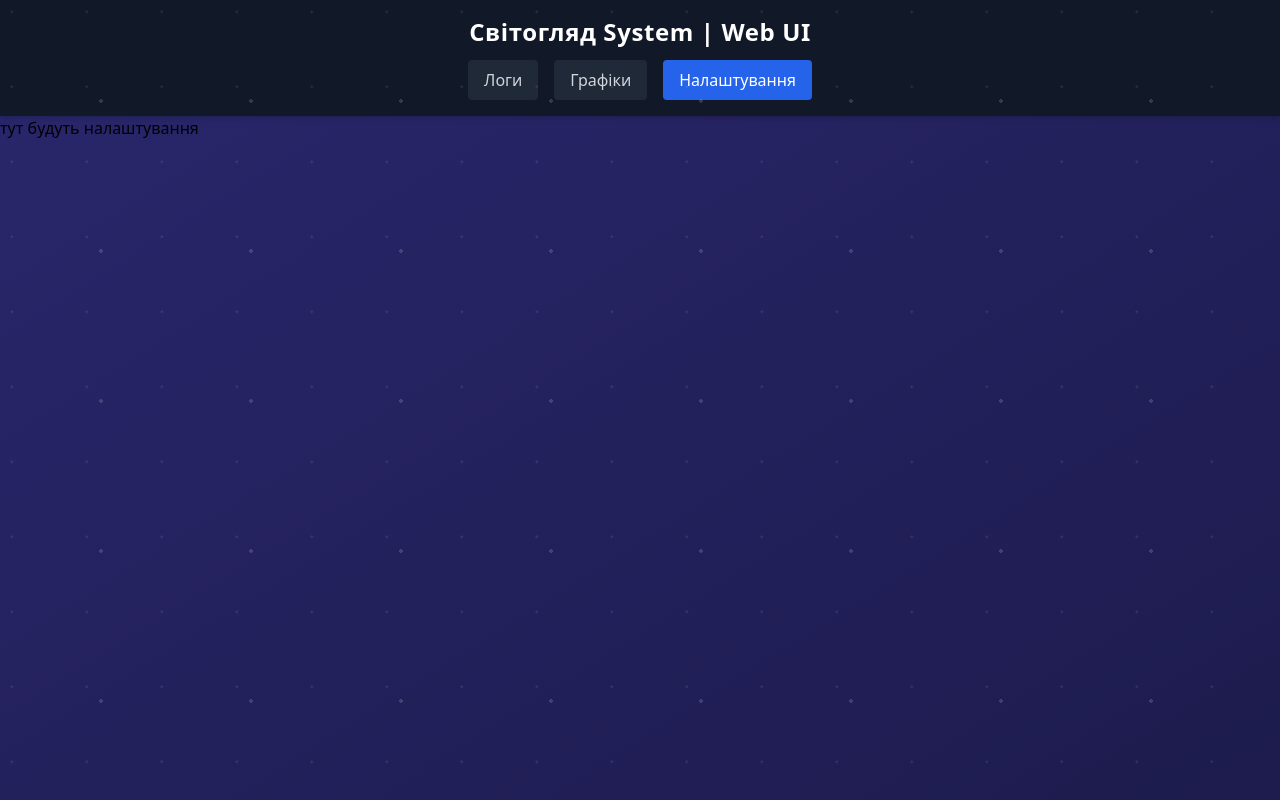
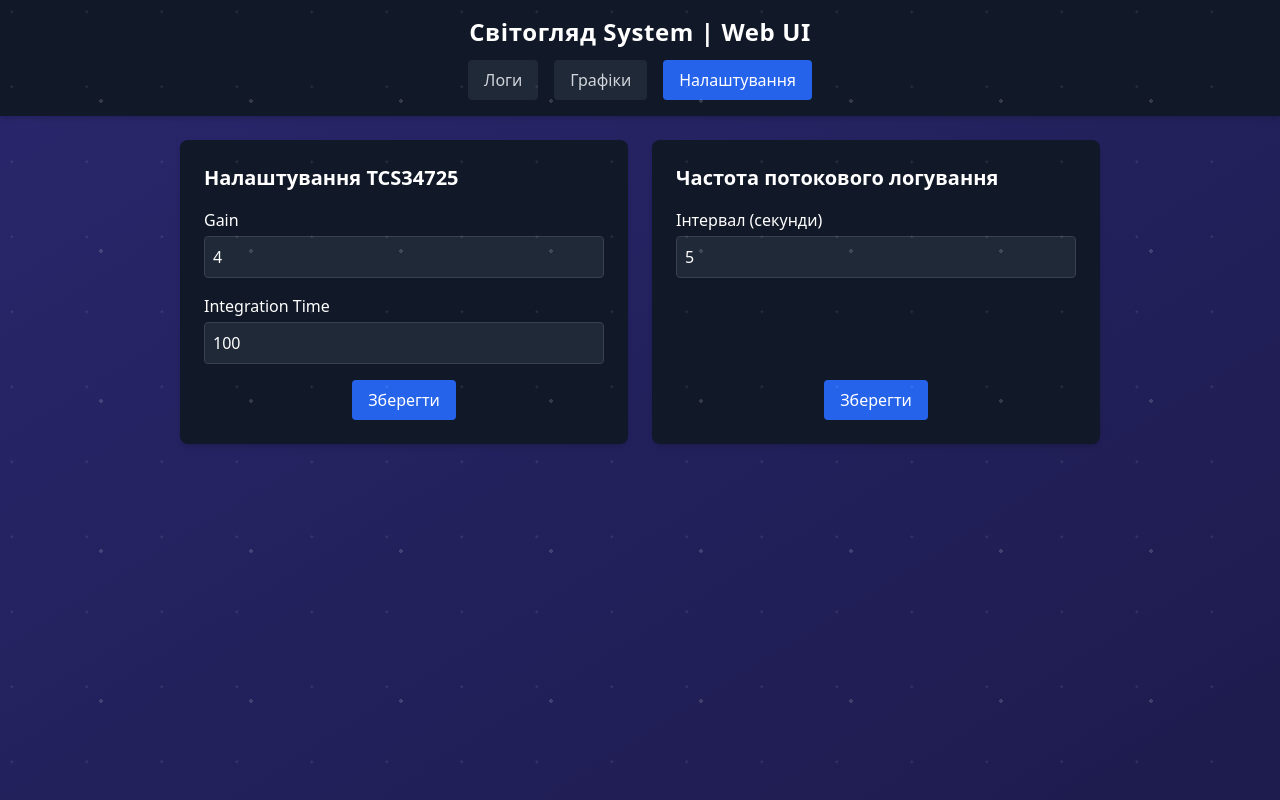
Before and after one commit to daniilraptanov/film-logger, a React (Vite) app in the folder frontend/: page /settings in a window 1280 px wide. Built offline with nearby package versions, Linux system fonts and the light colour scheme.

Commit message:
[FL-11] feat: add LoggingForm and SensorsForm components to settings page for configuration

```diff
--- /dev/null
+++ b/frontend/src/pages/settings-page/LoggingForm.tsx
@@ -0,0 +1,36 @@
+import { useState } from "react";
+
+const LoggingForm = () => {
+    const [intervalSec, setIntervalSec] = useState<number>(5);
+
+    const handleSubmit = (e: React.FormEvent) => {
+        e.preventDefault();
+        console.log({ intervalSec });
+    };
+
+    return (
+        <form
+            onSubmit={handleSubmit}
+            className="flex flex-col w-full max-w-md bg-gray-900 p-6 rounded-lg shadow-md text-white"
+        >
+            <h2 className="text-xl font-semibold mb-4">Частота потокового логування</h2>
+            <div className="mb-4">
+                <label className="block mb-1">Інтервал (секунди)</label>
+                <input
+                    type="number"
+                    value={intervalSec}
+                    onChange={(e) => setIntervalSec(Number(e.target.value))}
+                    className="w-full p-2 bg-gray-800 rounded border border-gray-700"
+                />
+            </div>
+            <button
+                type="submit"
+                className="self-center mt-auto bg-blue-600 hover:bg-blue-700 text-white py-2 px-4 rounded"
+            >
+                Зберегти
+            </button>
+        </form>
+    );
+};
+
+export default LoggingForm;
--- /dev/null
+++ b/frontend/src/pages/settings-page/SensorsForm.tsx
@@ -0,0 +1,46 @@
+import { useState } from "react";
+
+const SensorsForm = () => {
+    const [gain, setGain] = useState<number>(4);
+    const [integrationTime, setIntegrationTime] = useState<number>(100);
+
+    const handleSubmit = (e: React.FormEvent) => {
+        e.preventDefault();
+        console.log({ gain, integrationTime });
+    };
+
+    return (
+        <form
+            onSubmit={handleSubmit}
+            className="flex flex-col w-full max-w-md bg-gray-900 p-6 rounded-lg shadow-md text-white"
+        >
+            <h2 className="text-xl font-semibold mb-4">Налаштування TCS34725</h2>
+            <div className="mb-4">
+                <label className="block mb-1">Gain</label>
+                <input
+                    type="number"
+                    value={gain}
+                    onChange={(e) => setGain(Number(e.target.value))}
+                    className="w-full p-2 bg-gray-800 rounded border border-gray-700"
+                />
+            </div>
+            <div className="mb-4">
+                <label className="block mb-1">Integration Time</label>
+                <input
+                    type="number"
+                    value={integrationTime}
+                    onChange={(e) => setIntegrationTime(Number(e.target.value))}
+                    className="w-full p-2 bg-gray-800 rounded border border-gray-700"
+                />
+            </div>
+            <button
+                type="submit"
+                className="self-center bg-blue-600 hover:bg-blue-700 text-white py-2 px-4 rounded"
+            >
+                Зберегти
+            </button>
+        </form>
+    );
+};
+
+export default SensorsForm;
--- a/frontend/src/pages/settings-page/SettingsPage.tsx
+++ b/frontend/src/pages/settings-page/SettingsPage.tsx
@@ -1,10 +1,15 @@
 import Header from "../../shared/Header";
+import LoggingForm from "./LoggingForm";
+import SensorsForm from "./SensorsForm";
 
 const SettingsPage = () => {
     return (
         <>
             <Header />
-            тут будуть налаштування
+            <div className="flex flex-col md:flex-row gap-6 justify-center items-stretch p-6">
+                <SensorsForm />
+                <LoggingForm />
+            </div>
         </>
     );
 };
```
